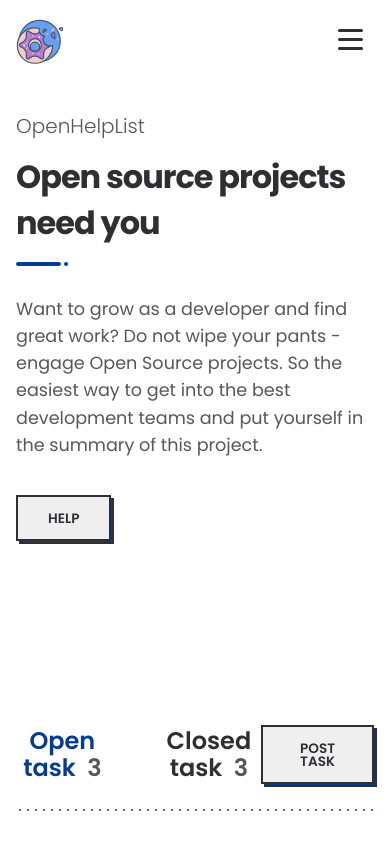
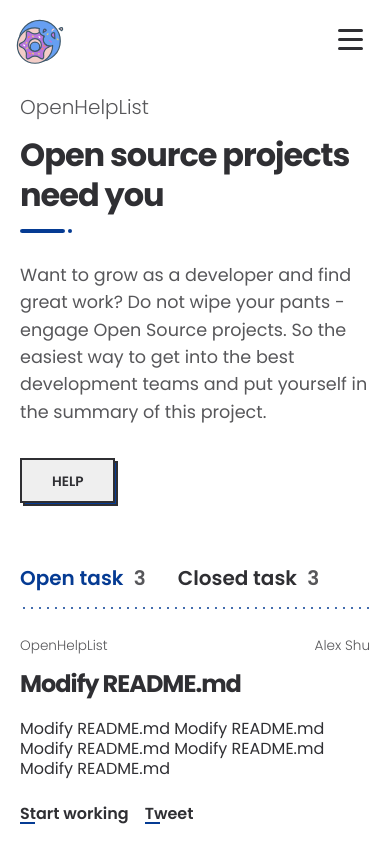
Before and after one commit to Alexandrshy/OpenHelpList, a Vue app: page /#/ in a window 390 px wide. Shown: the top 844 px of the page. Built offline with nearby package versions, Linux system fonts and the light colour scheme.

Commit message:
Fixed layout

```diff
--- a/src/components/Tabs/style/tabs.css
+++ b/src/components/Tabs/style/tabs.css
@@ -14,11 +14,11 @@
 
 .tabs__button-item {
   display: block;
-  margin-right: 3rem;
+  padding-right: 3rem;
 }
 
 .tabs__button-item:last-child {
-  margin-right: 0;
+  padding-right: 0;
 }
 
 .tabs__button {
@@ -50,3 +50,30 @@
   background-repeat: repeat-x;
   background-position: 0 0;
 }
+
+@media (max-width: 768px) {
+  .tabs__button-wrapper {
+    flex-wrap: wrap;
+    padding: 0.5rem 0;
+  }
+
+  .tabs__button-wrapper .button {
+    display: none;
+  }
+
+  .tabs__button-list {
+    flex-wrap: wrap;
+    width: 100%;
+  }
+
+  .tabs__button-item {
+    padding-top: 0.5rem;
+    padding-bottom: 0.5rem;
+    padding-right: 2rem;
+  }
+
+  .tabs__button {
+    margin: 0 auto;
+    font-size: 1.25rem;
+  }
+}
--- a/src/components/Task/Task.vue
+++ b/src/components/Task/Task.vue
@@ -58,7 +58,7 @@ export default {
           projectissue: "https://github.com/GoogleChrome/puppeteer/issues/3761",
           title: "Modify README.md",
           description:
-            "Modify README.md Modify README.md Modify README.md Modify README.md Modify README.md",
+            "<p>Modify README.md Modify README.md Modify README.md Modify README.md Modify README.md</p>",
           language: "JavaScript",
           level: "junior",
           completed: false
--- a/src/components/Task/style/task.css
+++ b/src/components/Task/style/task.css
@@ -32,6 +32,7 @@
 }
 
 .task__header-link {
+  max-width: 50%;
   font-weight: 300;
   font-size: 0.85rem;
 }
@@ -87,3 +88,45 @@
 .task__item-footer-link:focus::after {
   max-width: 100%;
 }
+
+@media (max-width: 1280px) {
+  .task {
+    padding: 5rem 0;
+  }
+}
+
+@media (max-width: 768px) {
+  .task {
+    padding: 3rem 0;
+  }
+
+  .task__item {
+    padding: 2rem 0;
+  }
+
+  .task__logo-part {
+    display: none;
+  }
+
+  .task__desc-part {
+    width: 100%;
+    padding: 0;
+  }
+
+  .task__item-header {
+    margin-bottom: 1rem;
+  }
+
+  .task__item-main {
+    margin-bottom: 1.5rem;
+  }
+
+  .task__description p {
+    line-height: 1.25;
+  }
+
+  .task__item-footer-link {
+    margin-right: 1rem;
+    line-height: 1.35;
+  }
+}
--- a/src/style/home/index.css
+++ b/src/style/home/index.css
@@ -16,7 +16,7 @@
     font-size: 1rem;
   }
   .subtitle {
-    margin-bottom: 2.25rem;
+    margin-bottom: 2rem;
     font-size: 1.1rem;
   }
 }
--- a/src/style/main/grid.css
+++ b/src/style/main/grid.css
@@ -7,7 +7,7 @@
 }
 
 .page-selector {
-  padding: 75px 0;
+  padding: 4.5rem 0;
 }
 
 .row {
@@ -31,18 +31,18 @@
   }
 
   .page-selector {
-    padding: 55px 0;
+    padding: 3rem 0;
   }
 }
 
 @media (max-width: 768px) {
   .container {
     max-width: 700px;
-    padding-right: 1rem;
-    padding-left: 1rem;
+    padding-right: 1.25rem;
+    padding-left: 1.25rem;
   }
 
   .page-selector {
-    padding: 35px 0;
+    padding: 1rem 0;
   }
 }
--- a/src/style/main/main.css
+++ b/src/style/main/main.css
@@ -113,10 +113,10 @@ svg {
   h1,
   .h1 {
     margin: 0 0 1.85rem;
-    padding-bottom: 1.2rem;
+    padding-bottom: 1.1rem;
     font-size: 2rem;
     font-weight: 700;
-    line-height: 1.45;
+    line-height: 1.25;
   }
   h1:before,
   .h1:before {
```
